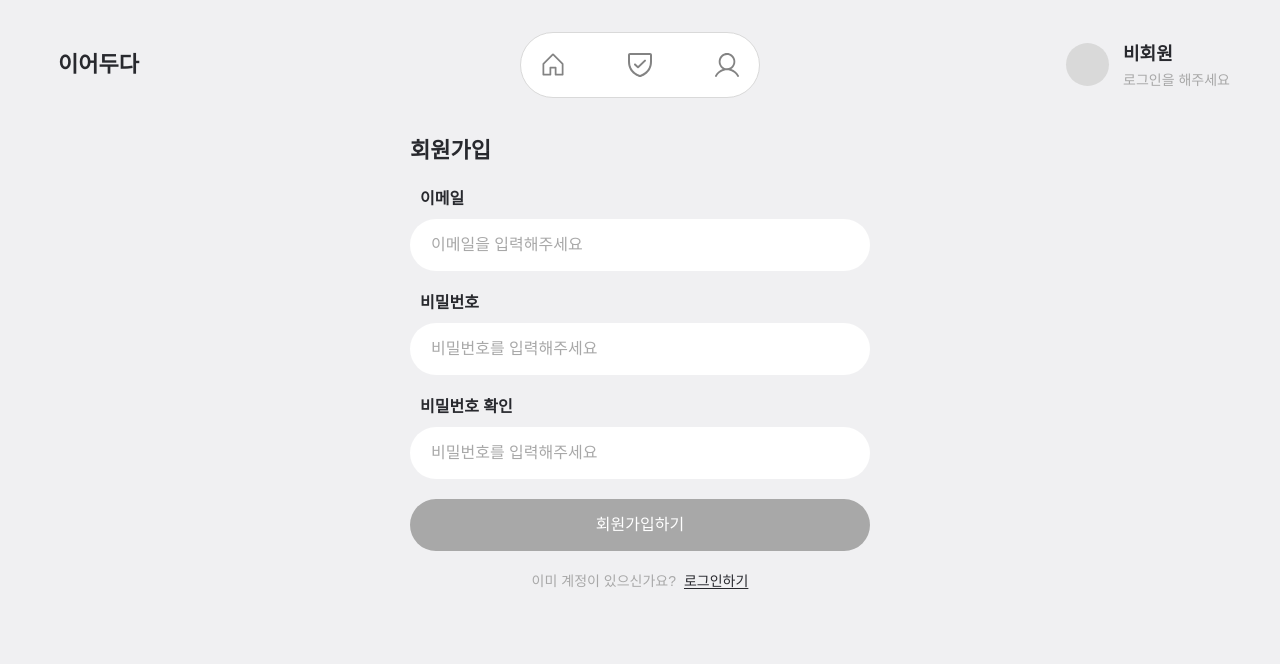
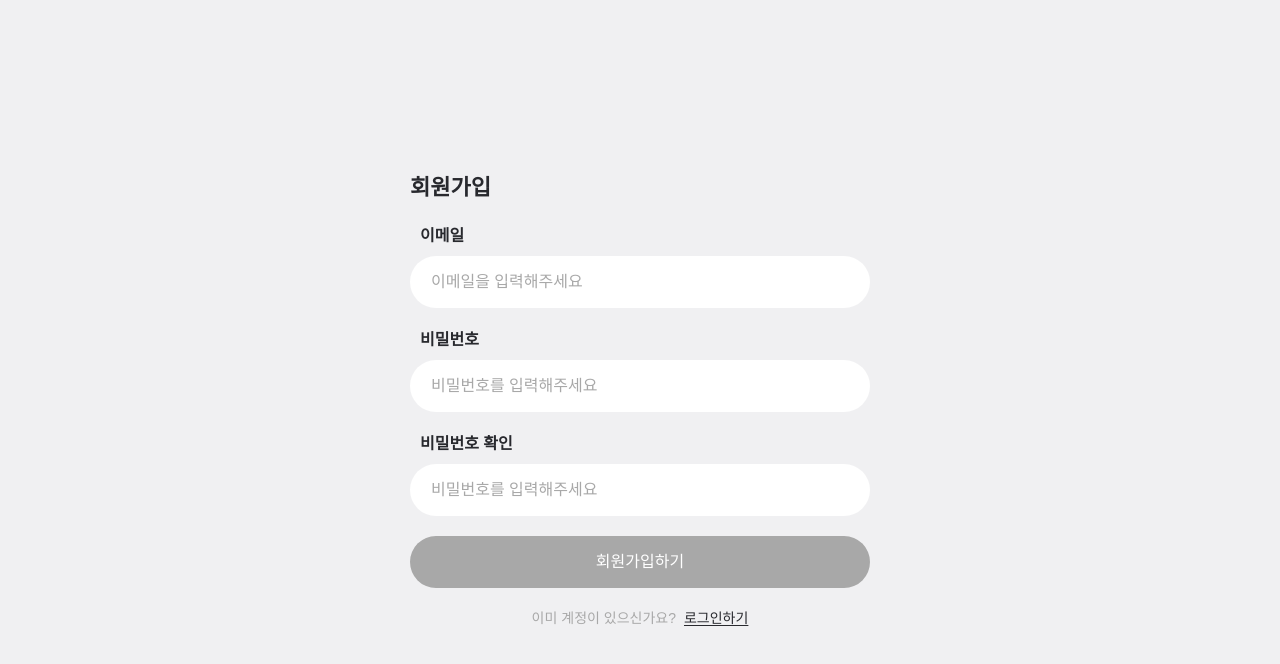
Before and after one commit to Dev-MAMOKEY/Ieoduda-Frontend, a Next.js app: page /signup in a window 1280 px wide. Shown: the top 664 px of the page. Built offline with nearby package versions, Linux system fonts and the light colour scheme.

Commit message:
[Feat/#3] feat : 로그인, 회원가입, 안내 화면에서 데스크톱용 메뉴 헤더 제거 및 여백 조정

```diff
--- a/components/features/auth/AuthForm.tsx
+++ b/components/features/auth/AuthForm.tsx
@@ -5,7 +5,6 @@
 import Link from "next/link";
 import { useRouter } from "next/navigation";
 import { FormEvent, useState } from "react";
-import { DesktopHeader } from "@/components/shared/layout/DesktopHeader";
 import { primaryActionClassName } from "@/components/shared/ui/actionStyles";
 import type { AuthFormProps } from "./model/authTypes";
 
@@ -47,9 +46,8 @@ export function AuthForm({
 
   return (
     <main className="flex min-h-dvh justify-center bg-[#f0f0f2] lg:min-h-screen lg:flex-col">
-      <DesktopHeader />
 
-      <section className="flex min-h-dvh w-full max-w-[390px] items-center bg-[#f0f0f2] px-6 py-[70px] lg:min-h-0 lg:max-w-none lg:flex-1 lg:justify-center lg:px-[120px] lg:pb-[200px] lg:pt-0">
+      <section className="flex min-h-dvh w-full max-w-[390px] items-center bg-[#f0f0f2] px-6 py-[70px] lg:min-h-0 lg:max-w-none lg:flex-1 lg:justify-center lg:px-[120px] lg:py-[70px]">
         <form
           className="flex w-full flex-col gap-5 lg:w-[460px]"
           noValidate
--- a/components/features/onboarding/OnboardingShell.tsx
+++ b/components/features/onboarding/OnboardingShell.tsx
@@ -1,6 +1,5 @@
 // 안내 및 동의 단계에서 공통으로 사용하는 반응형 페이지 레이아웃을 제공합니다.
 import type { ReactNode } from "react";
-import { DesktopHeader } from "@/components/shared/layout/DesktopHeader";
 
 // 온보딩 공통 레이아웃 안에 표시할 단계별 콘텐츠입니다.
 type OnboardingShellProps = {
@@ -11,8 +10,7 @@ type OnboardingShellProps = {
 export function OnboardingShell({ children }: OnboardingShellProps) {
   return (
     <main className="flex min-h-dvh justify-center bg-[#f0f0f2] lg:flex-col">
-      <DesktopHeader authenticated />
-      <section className="flex min-h-dvh w-full max-w-[390px] items-center justify-center px-6 py-[70px] lg:min-h-0 lg:max-w-none lg:flex-1 lg:px-[120px] lg:pb-[160px] lg:pt-0">
+      <section className="flex min-h-dvh w-full max-w-[390px] items-center justify-center px-6 py-[70px] lg:min-h-0 lg:max-w-none lg:flex-1 lg:px-[120px] lg:py-[70px]">
         {children}
       </section>
     </main>
```
